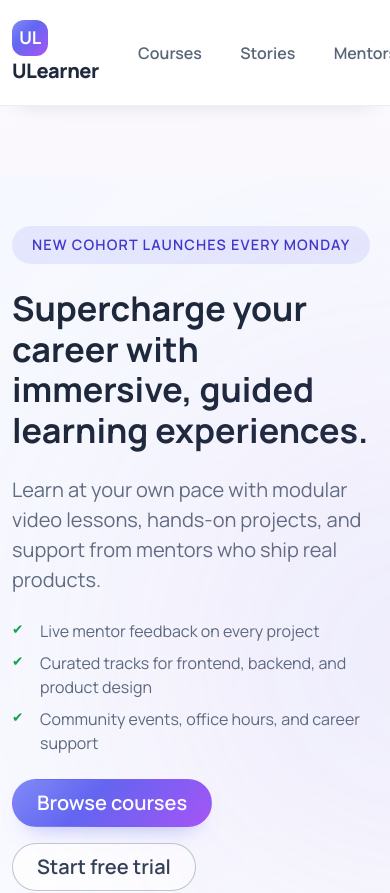
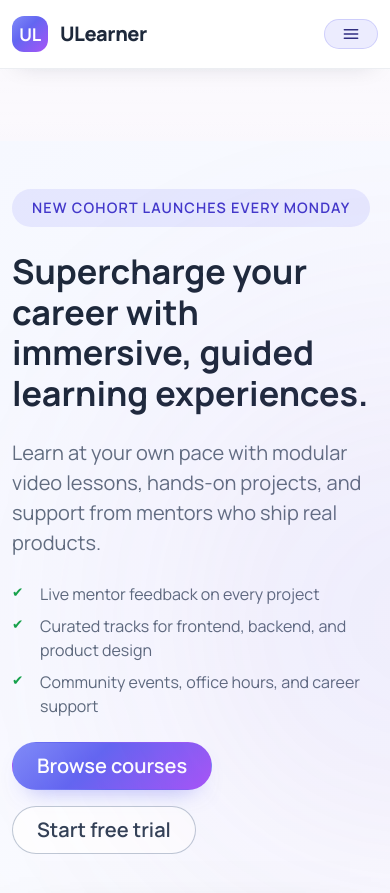
Before and after one commit to Artychanal/ulearner-ui, a Next.js app: page / in a window 390 px wide. Shown: the top 893 px of the page. Built offline with nearby package versions, Linux system fonts and the light colour scheme.

Commit message:
add header mobile adaptation

```diff
--- a/src/app/globals.css
+++ b/src/app/globals.css
@@ -275,6 +275,50 @@ html[data-theme="dark"] .table tbody tr:hover {
   backdrop-filter: blur(16px);
 }
 
+.site-header .container {
+  position: relative;
+}
+
+.site-header .header-inner {
+  display: flex;
+  align-items: center;
+  justify-content: space-between;
+  gap: 1rem;
+}
+
+.site-header .header-actions {
+  display: flex;
+  align-items: center;
+  gap: 1.25rem;
+}
+
+.site-header .header-nav {
+  display: flex;
+  align-items: center;
+  gap: 1.25rem;
+}
+
+.site-header .header-nav-links,
+.site-header .header-nav-actions {
+  display: flex;
+  align-items: center;
+  gap: 0.75rem;
+}
+
+.site-header .menu-toggle {
+  display: none;
+  align-items: center;
+  justify-content: center;
+  border-radius: 999px;
+}
+
+.site-header .profile-link span {
+  max-width: 160px;
+  white-space: nowrap;
+  overflow: hidden;
+  text-overflow: ellipsis;
+}
+
 .site-header .brand-link {
   font-size: 1.5rem;
   font-weight: 800;
@@ -310,6 +354,77 @@ html[data-theme="dark"] .table tbody tr:hover {
 .site-header .nav-link.active {
   color: #fff;
   background: rgba(99, 102, 241, 0.18);
+}
+
+@media (max-width: 991.98px) {
+  .site-header .header-actions {
+    gap: 0.75rem;
+  }
+
+  .site-header .menu-toggle {
+    display: inline-flex;
+  }
+
+  .site-header .header-nav {
+    display: none;
+    position: absolute;
+    top: calc(100% + 0.75rem);
+    left: 1.25rem;
+    right: 1.25rem;
+    flex-direction: column;
+    align-items: stretch;
+    gap: 1.25rem;
+    padding: 1.25rem;
+    border-radius: 1.25rem;
+    background: rgba(15, 23, 42, 0.9);
+    border: 1px solid rgba(148, 163, 184, 0.25);
+    box-shadow: 0 24px 60px -28px rgba(15, 23, 42, 0.6);
+    z-index: 1040;
+  }
+
+  .site-header .header-nav.is-open {
+    display: flex;
+  }
+
+  .site-header .header-nav-links,
+  .site-header .header-nav-actions {
+    flex-direction: column;
+    align-items: stretch;
+    gap: 0.85rem;
+  }
+
+  .site-header .header-nav-actions {
+    padding-top: 0.75rem;
+    border-top: 1px solid rgba(148, 163, 184, 0.25);
+  }
+
+  .site-header .nav-link {
+    width: 100%;
+    text-align: center;
+  }
+
+  .site-header .header-nav-actions > * {
+    width: 100%;
+    justify-content: center;
+  }
+
+  .site-header .profile-link {
+    justify-content: center;
+  }
+
+  .site-header .profile-link span {
+    display: none;
+  }
+
+  html[data-theme="light"] .site-header .header-nav {
+    background: rgba(255, 255, 255, 0.97);
+    border: 1px solid rgba(148, 163, 184, 0.35);
+    box-shadow: 0 30px 60px -32px rgba(15, 23, 42, 0.25);
+  }
+
+  html[data-theme="light"] .site-header .header-nav-actions {
+    border-top-color: rgba(148, 163, 184, 0.22);
+  }
 }
 
 .site-footer {
@@ -583,6 +698,10 @@ html[data-theme="dark"] .table tbody tr:hover {
 }
 
 .features-section {
+  background: linear-gradient(180deg, rgba(17, 24, 39, 0.92), rgba(15, 23, 42, 0.96));
+}
+
+html[data-theme="light"] .features-section {
   background: linear-gradient(180deg, rgba(248, 250, 252, 0.88), rgba(241, 245, 249, 1));
 }
 
@@ -689,16 +808,27 @@ html[data-theme="light"] .catalog-filter-card .btn-outline-primary.active {
 }
 
 .feature-card {
+  background: rgba(15, 23, 42, 0.72);
+  border: 1px solid rgba(129, 140, 248, 0.28);
+  backdrop-filter: blur(14px);
+  transition: transform 0.25s ease, box-shadow 0.25s ease, border-color 0.25s ease;
+  box-shadow: var(--shadow-soft);
+}
+
+.feature-card:hover {
+  transform: translateY(-6px);
+  border-color: rgba(129, 140, 248, 0.45);
+  box-shadow: var(--shadow-hover);
+}
+
+html[data-theme="light"] .feature-card {
   background: rgba(255, 255, 255, 0.92);
   border: 1px solid rgba(148, 163, 184, 0.2);
-  transition: transform 0.25s ease, box-shadow 0.25s ease, border-color 0.25s ease;
-  box-shadow: var(--shadow-soft);
-}
-
-.feature-card:hover {
-  transform: translateY(-6px);
+  backdrop-filter: none;
+}
+
+html[data-theme="light"] .feature-card:hover {
   border-color: rgba(99, 102, 241, 0.35);
-  box-shadow: var(--shadow-hover);
 }
 
 .course-card {
--- a/src/components/Header.tsx
+++ b/src/components/Header.tsx
@@ -4,6 +4,7 @@
 import Link from "next/link";
 import { usePathname, useRouter } from "next/navigation";
 import Image from "next/image";
+import { useEffect, useState } from "react";
 import { useAuth } from "@/context/AuthContext";
 import { useTheme } from "@/context/ThemeContext";
 
@@ -30,18 +31,32 @@ const MoonIcon = () => (
   </svg>
 );
 
+const MenuIcon = () => (
+  <svg width="20" height="20" viewBox="0 0 24 24" fill="none" aria-hidden="true">
+    <path d="M4 7h16M4 12h16M4 17h16" stroke="currentColor" strokeWidth="1.8" strokeLinecap="round" />
+  </svg>
+);
+
+const CloseIcon = () => (
+  <svg width="20" height="20" viewBox="0 0 24 24" fill="none" aria-hidden="true">
+    <path d="M6 6l12 12M6 18L18 6" stroke="currentColor" strokeWidth="1.8" strokeLinecap="round" />
+  </svg>
+);
+
 const Header = () => {
   const router = useRouter();
   const pathname = usePathname();
   const { authState, logout } = useAuth();
   const { theme, toggleTheme, isReady } = useTheme();
   const isDarkMode = theme === "dark";
+  const [isMenuOpen, setIsMenuOpen] = useState(false);
 
   const handleDashboardClick = () => {
     router.push("/dashboard");
   };
 
   const favoriteCount = authState.status === "authenticated" ? authState.user.favoriteCourses.length : 0;
+  const isAuthenticated = authState.status === "authenticated";
 
   const navLinks = [
     { href: "/courses", label: "Courses" },
@@ -49,19 +64,38 @@ const Header = () => {
     { href: "/#instructors", label: "Mentors" },
   ];
 
+  useEffect(() => {
+    setIsMenuOpen(false);
+  }, [pathname, authState.status]);
+
   return (
     <header className="site-header py-3">
-      <div className="container d-flex justify-content-between align-items-center gap-4">
+      <div className="container">
+        <div className="header-inner">
           <Link href="/" className="brand-link">
             <span className="brand-badge">UL</span>
             ULearner
           </Link>
-        <nav className="d-flex align-items-center gap-2">
+          <div className="header-actions">
+            <button
+              type="button"
+              className="btn btn-sm btn-ghost px-3 menu-toggle d-lg-none"
+              onClick={() => setIsMenuOpen((prev) => !prev)}
+              aria-label={isMenuOpen ? "Close navigation" : "Open navigation"}
+              aria-expanded={isMenuOpen}
+              aria-controls="primary-navigation"
+            >
+              {isMenuOpen ? <CloseIcon /> : <MenuIcon />}
+            </button>
+            <nav id="primary-navigation" className={`header-nav ${isMenuOpen ? "is-open" : ""}`}>
+              <div className="header-nav-links">
                 {navLinks.map(({ href, label }) => (
                   <Link key={href} href={href} className={`nav-link ${pathname === href ? "active" : ""}`}>
                     {label}
                   </Link>
                 ))}
+              </div>
+              <div className="header-nav-actions">
                 <button
                   type="button"
                   className="btn btn-sm btn-ghost px-3 d-flex align-items-center gap-2"
@@ -72,7 +106,7 @@ const Header = () => {
                   {isDarkMode ? <SunIcon /> : <MoonIcon />}
                   <span className="d-none d-lg-inline">{isDarkMode ? "Light" : "Dark"} mode</span>
                 </button>
-          {authState.status === "authenticated" ? (
+                {isAuthenticated ? (
                   <>
                     <button type="button" className="btn btn-sm btn-ghost px-3" onClick={handleDashboardClick}>
                       My dashboard
@@ -99,7 +133,10 @@ const Header = () => {
                         </span>
                       )}
                     </Link>
-              <Link href="/dashboard/profile" className="d-flex align-items-center gap-2 text-decoration-none text-reset">
+                    <Link
+                      href="/dashboard/profile"
+                      className="profile-link d-flex align-items-center gap-2 text-decoration-none text-reset"
+                    >
                       <Image
                         src={authState.user.avatarUrl || "https://www.gravatar.com/avatar/?d=mp"}
                         alt={authState.user.name}
@@ -123,7 +160,10 @@ const Header = () => {
                     </Link>
                   </>
                 )}
+              </div>
             </nav>
+          </div>
+        </div>
       </div>
     </header>
   );
```
Lines whose indentation alone changed are shown as unchanged.
